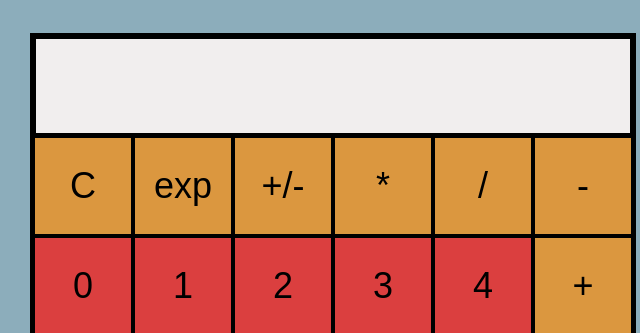
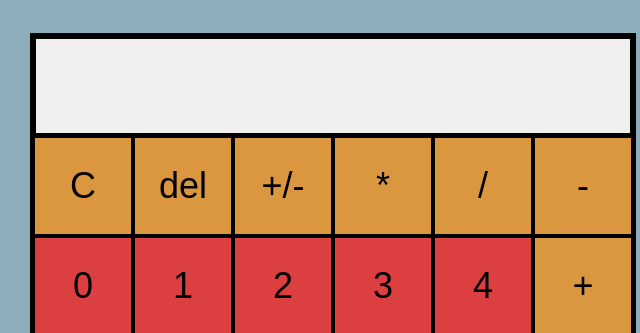
Before and after one commit to nicaberry/calculator, a plain HTML site: page index.html in a window 1280 px wide. Shown: the top 333 px of the page, 332-972 px from the left. Drawn offline with Linux system fonts and the light colour scheme.

Commit message:
change button name

```diff
--- a/index.html
+++ b/index.html
@@ -9,7 +9,7 @@
     <div class="container">
         <div class="inputIn"></div>
         <button class="clean sign">C</button>
-        <button class="cleanOne sign">exp</button>
+        <button class="cleanOne sign">del</button>
         <button class="plusOrMinus sign">+/-</button>
         <button class="plurar sign">*</button>
         <button class="division sign">/</button>
```
Also changed, not shown: main.css (line endings or trailing spaces).
